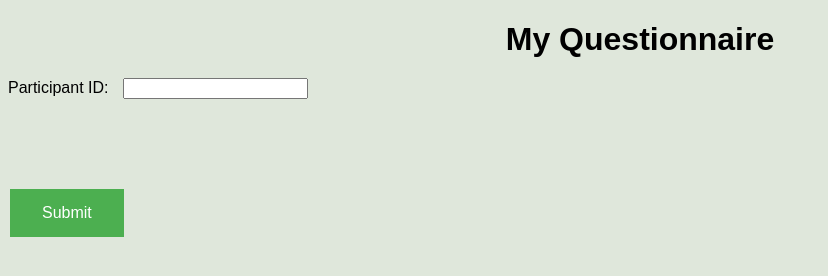
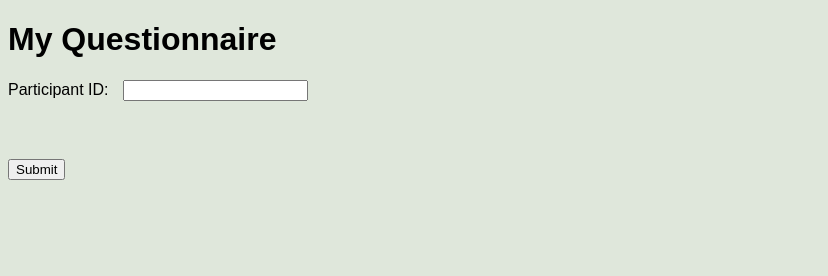
Before and after one commit to andrewwmcgrath/andrewwmcgrath.github.io, a plain HTML site: page index.html in a window 1280 px wide. Shown: the whole page, without its empty margins (0-828 px from the left). Drawn offline with Linux system fonts and the light colour scheme.

Commit message:
Update style.css

```diff
--- a/style.css
+++ b/style.css
@@ -5,16 +5,6 @@ body {
 
 form {
     margin-top: 20px;
-}
-
-h1 {
-    text-align: center;
-    font-size: 2em;
-    margin-bottom: 20px;
-}
-
-input[type="text"] {
-    margin-bottom: 20px;
 }
 
 h2 {
@@ -27,35 +17,10 @@ p {
     margin-bottom: 20px;
 }
 
-select {
-    margin-left: 5px;      /* space between the label and the select dropdown */
-    margin-right: 20px;    /* space between the select dropdown and the next label */
-}
-
 label {
     margin-right: 10px;
-    display: inline-block;
-    margin-bottom: 30px;
 }
 
 #submit-button-container {
     margin-top: 40px;
 }
-
-button {
-    background-color: #4CAF50; /* Green */
-    border: none;
-    color: white;
-    padding: 15px 32px;
-    text-align: center;
-    text-decoration: none;
-    display: inline-block;
-    font-size: 16px;
-    margin: 4px 2px;
-    cursor: pointer;
-    transition-duration: 0.4s;
-}
-
-button:hover {
-    background-color: #45a049;
-}
```
